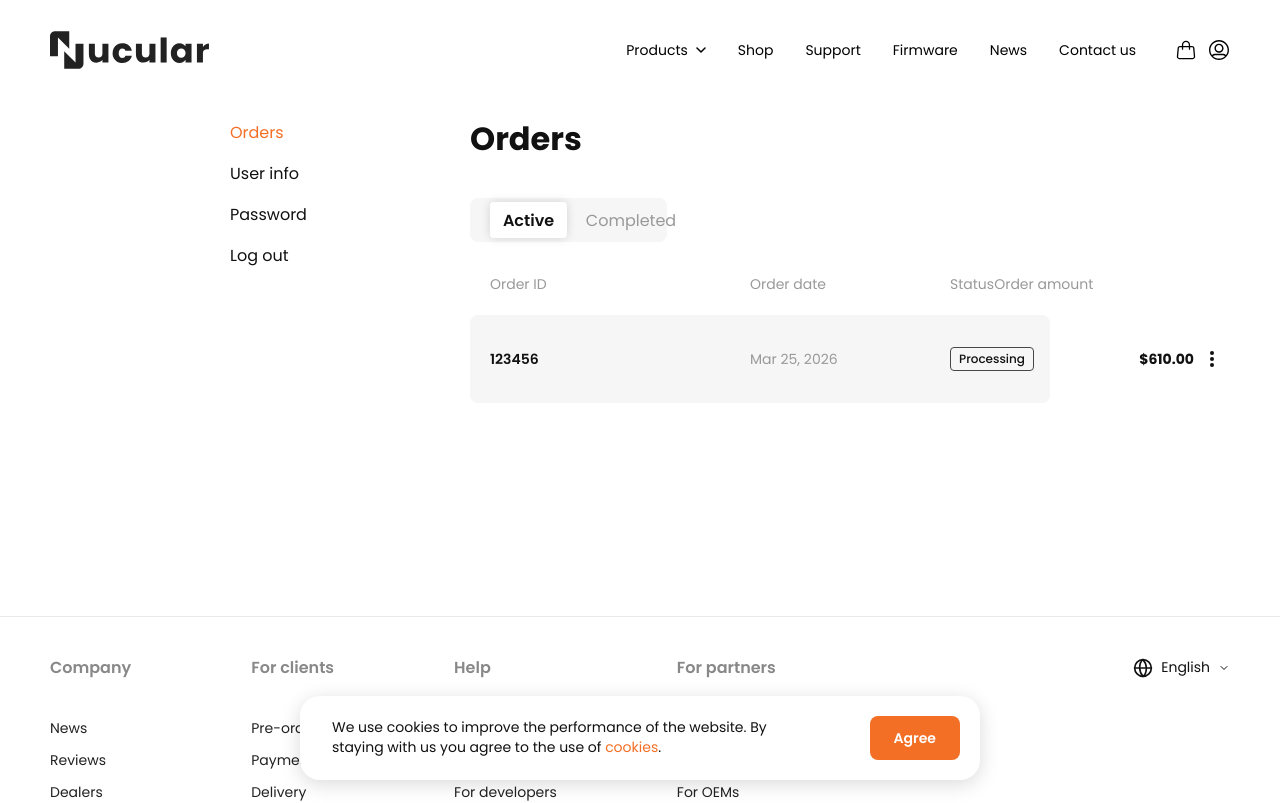
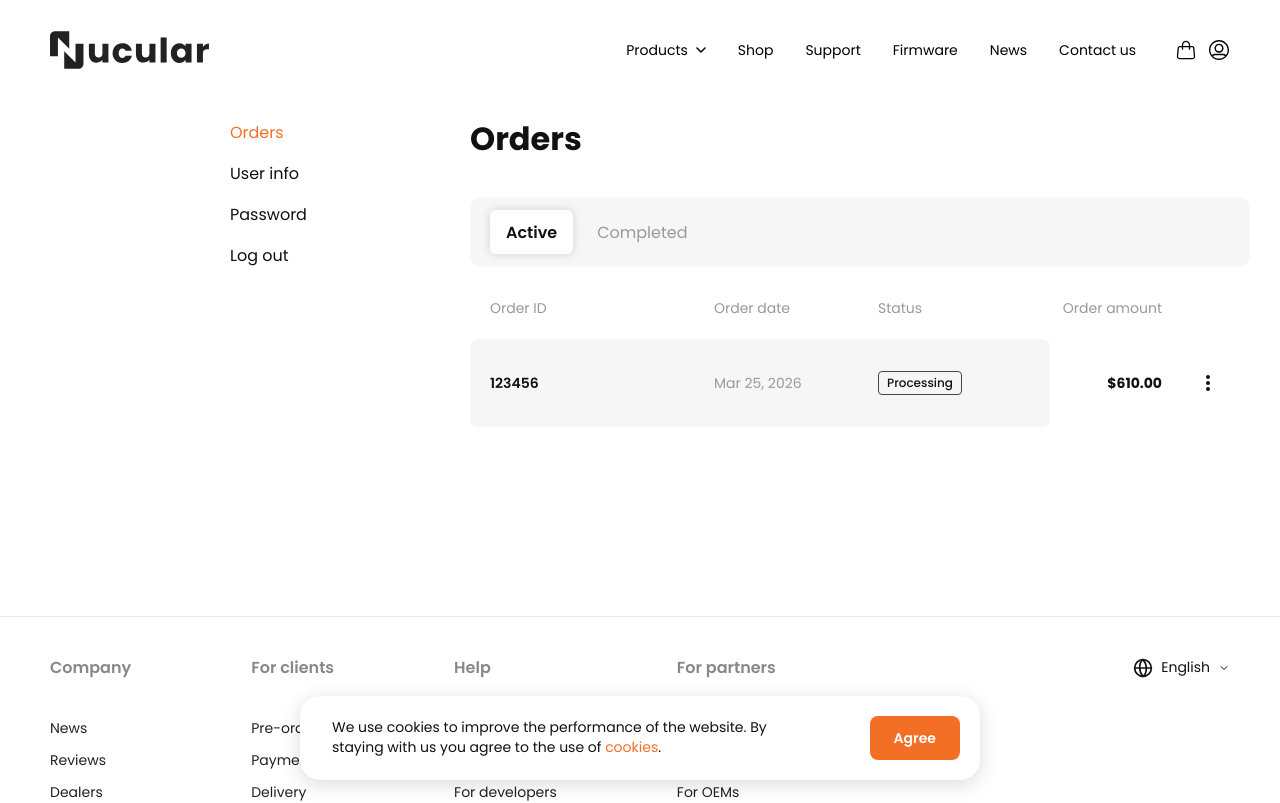
Before and after one commit to nucular2/nucularelectronics, a React (Vite) app in the folder frontend/: page /orders in a window 1280 px wide. Shown: the top 803 px of the page. Built offline with nearby package versions, Linux system fonts and the light colour scheme; no server answers.

Commit message:
Orders UI: fix tabs plate and align header/rows

```diff
--- a/frontend/src/app-styles.css
+++ b/frontend/src/app-styles.css
@@ -372,24 +372,25 @@
   .orders-tabs {
     display: flex;
     align-items: center;
-    gap: 4px;
+    justify-content: flex-start;
+    gap: 8px;
     background: #F6F6F6;
     border-radius: 8px;
-    padding: 4px;
-    width: 197px !important;
-    height: 44px !important;
+    padding: 12px 20px;
+    width: 780px;
+    height: 68px;
     box-sizing: border-box;
     margin-left: 0;
-    margin-top: 12px;
+    margin-top: 0;
   }
   .orders-tab {
-    height: 36px;
-    padding: 0 8px;
+    height: 44px;
+    padding: 0 16px;
     border-radius: 6px;
     background: transparent;
     border: none;
     font-family: var(--font-family);
-    font-size: 14px;
+    font-size: 16px;
     color: #999;
     cursor: pointer;
     display: flex;
@@ -397,18 +398,6 @@
     justify-content: center;
     transition: all 0.2s;
     box-sizing: border-box;
-  }
-  .orders-tabs .orders-tab:first-child {
-    width: 77px;
-    height: 36px;
-    padding: 0 16px;
-    border-radius: 4px;
-  }
-  .orders-tabs .orders-tab:last-child {
-    width: 112px;
-    height: 36px;
-    padding: 0 16px;
-    border-radius: 4px;
   }
   .orders-tab.active {
     background: #fff;
@@ -427,19 +416,23 @@
 
   .orders-content--wide .orders-tabs {
     width: 780px;
-    height: 68px;
-    border-radius: 8px;
-    padding: 12px 20px;
   }
 
   .orders-list-header {
     display: grid;
-    grid-template-columns: 260px 200px 1fr 160px 40px;
+    grid-template-columns: 200px 140px 120px 140px 44px;
+    column-gap: 24px;
     padding: 0 20px 8px 20px;
     font-size: 14px;
     color: #999;
     margin-bottom: 12px;
   }
+  .orders-list-header > div:nth-child(4) {
+    text-align: right;
+  }
+  .orders-list-header > div:nth-child(5) {
+    text-align: right;
+  }
   .orders-list {
     display: flex;
     flex-direction: column;
@@ -448,7 +441,8 @@
   }
   .orders-list .order-card {
     display: grid;
-    grid-template-columns: 260px 200px 1fr 160px 40px;
+    grid-template-columns: 200px 140px 120px 140px 44px;
+    column-gap: 24px;
     align-items: center;
     padding: 12px 20px;
     background: #F6F6F6;
@@ -474,6 +468,9 @@
     font-weight: 600;
     font-size: var(--footer-link-fs);
     color: #111;
+    overflow: hidden;
+    text-overflow: ellipsis;
+    white-space: nowrap;
   }
   .orders-list .order-card .order-date {
     grid-column: 2;
```
Lines whose indentation alone changed are shown as unchanged.
